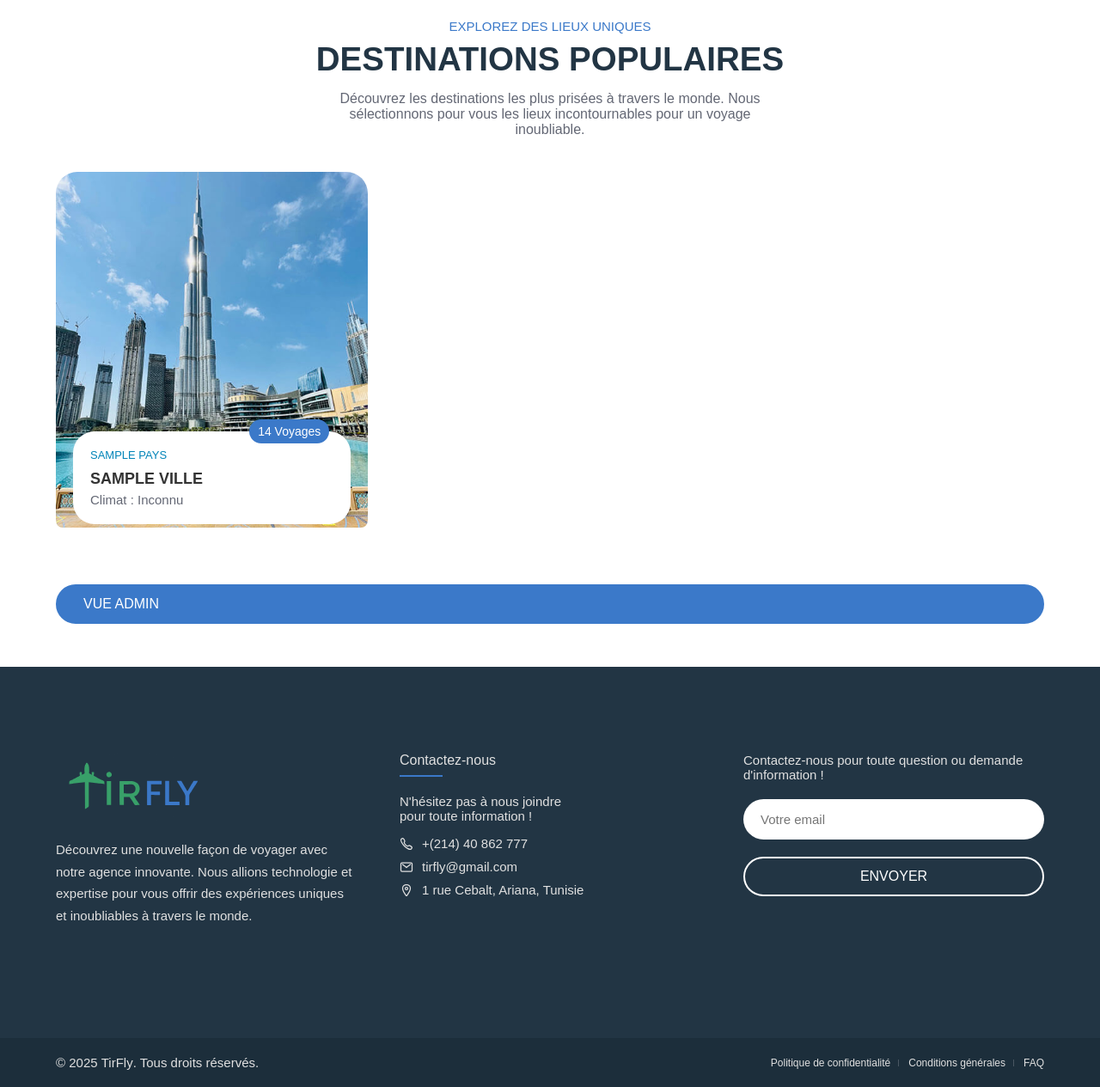
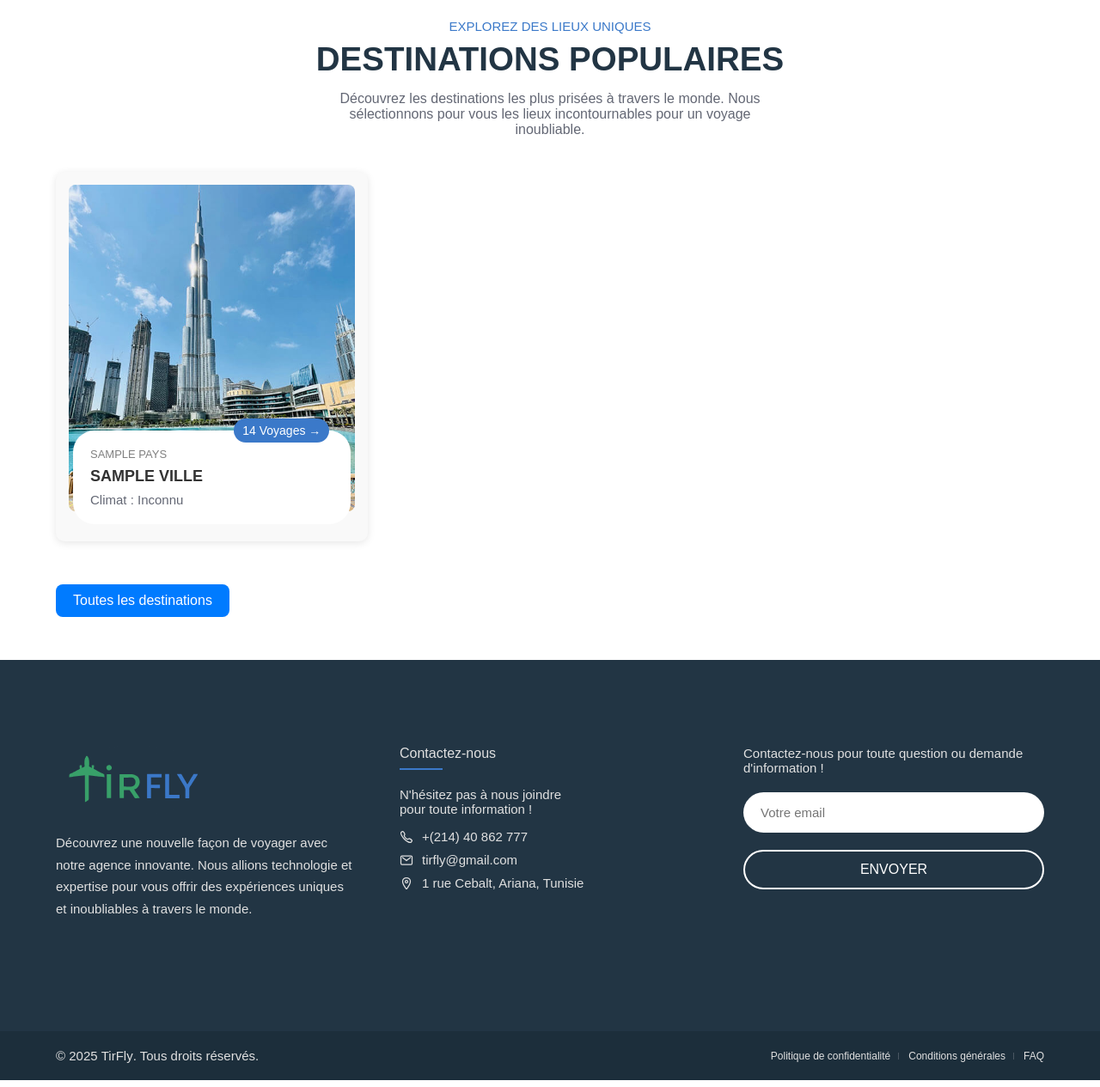
Before and after one commit to Koussay-Akchi/tirfly-web, a Symfony app: template templates/destinations/liste-destinations.html.twig in a window 1280 px wide. Shown: the part 158-1423 px from the top of the page at 86% size. Run offline with Twig, Linux system fonts and the light colour scheme; the template is opened without the code that fills it: most values are stand-ins (such as "Sample title", 1, 10 or a date in 2020); some libraries are stand-ins or nearby versions.

Commit message:
feat: carousel destinations

```diff
--- /dev/null
+++ b/templates/destinations/card-destination.html.twig
@@ -0,0 +1,19 @@
+<div class="popular-card" style="background: #f9f9f9; border-radius: 10px; box-shadow: 0 2px 10px rgba(0,0,0,0.1); padding: 15px;">
+	<figure class="card-img">
+		<img src="{{ asset('images/default-destination.jpg') }}" alt="Image destination" class="voyage-image" style="width: 100%; height: auto; border-radius: 8px;" />
+	</figure>
+	<div class="card-content">
+		<div class="card-rating">
+			{{ destination.getVoyages()|length }} Voyages →
+		</div>
+		<p class="card-subtitle">
+			<a href="#" style="text-decoration: none; color: gray;">{{ destination.pays }}</a>
+		</p>
+		<h3 class="h3 card-title" style="margin: 8px 0;">
+			{{ destination.ville }}
+		</h3>
+		<p class="card-text">
+			Climat : {{ climat_names[destination.climat] ?? 'Inconnu' }}
+		</p>
+	</div>
+</div>
--- a/templates/destinations/liste-destinations.html.twig
+++ b/templates/destinations/liste-destinations.html.twig
@@ -16,44 +16,33 @@
 			</p>
 
 			<ul class="popular-list">
+				{% set topDestinations = destinations|sort((a, b) => b.getVoyages()|length <=> a.getVoyages()|length)|slice(0, 3) %}
 
-				{% for destination in destinations %}
+				{% for destination in topDestinations %}
 					<li>
 						<a href="{{ path('details_destination', {id: destination.id}) }}">
-							<div class="popular-card">
-								<figure class="card-img">
-									{% if false %}
-										<img src="{{ asset(destination.getImage()) }}" alt="Image destination" class="voyage-image">
-									{% else %}
-										<img src="{{ asset('images/default-destination.jpg') }}" alt="Image par défaut" class="voyage-image"/>
-									{% endif %}
-								</figure>
-								<div class="card-content">
-									<div class="card-rating">
-										{{ destination.getVoyages()|length }} Voyages
-									</div>
-									<p class="card-subtitle">
-										<a href="#">{{ destination.pays }}</a>
-									</p>
-									<h3 class="h3 card-title">
-										{{ destination.ville }}
-									</h3>
-									<p class="card-text">
-										Climat :
-										{{ climat_names[destination.climat] ?? 'Inconnu' }}
-									</p>
-								</div>
-							</div>
+							{{ include('destinations/card-destination.html.twig', { destination: destination, climat_names: climat_names }) }}
 						</a>
 					</li>
-				{% else %}
-					<p>Aucune destination trouvée.</p>
 				{% endfor %}
-
 			</ul>
 
 			<div class="text-center mt-4">
-				<a href="{{ path('admin_liste_destinations') }}" class="btn btn-primary">Vue admin</a>
+				<button onclick="document.getElementById('carousel').style.display = 'block'; this.style.display='none';" style="padding: 10px 20px; background-color: #007BFF; border: none; color: white; border-radius: 8px; cursor: pointer;">
+					Toutes les destinations
+				</button>
+			</div>
+
+
+			<div id="carousel" style="display: none; overflow-x: auto; white-space: nowrap; padding: 20px 0; margin-top: 30px;">
+				{% for destination in destinations %}
+					<div style="display: inline-block; width: 250px; margin-right: 20px; vertical-align: top;">
+						<a href="{{ path('details_destination', {id: destination.id}) }}" style="text-decoration: none; color: inherit;">
+							{{ include('destinations/card-destination.html.twig', { destination: destination, climat_names: climat_names }) }}
+						</a>
+					</div>
+				{% endfor %}
+
 			</div>
 
 		</div>
```
